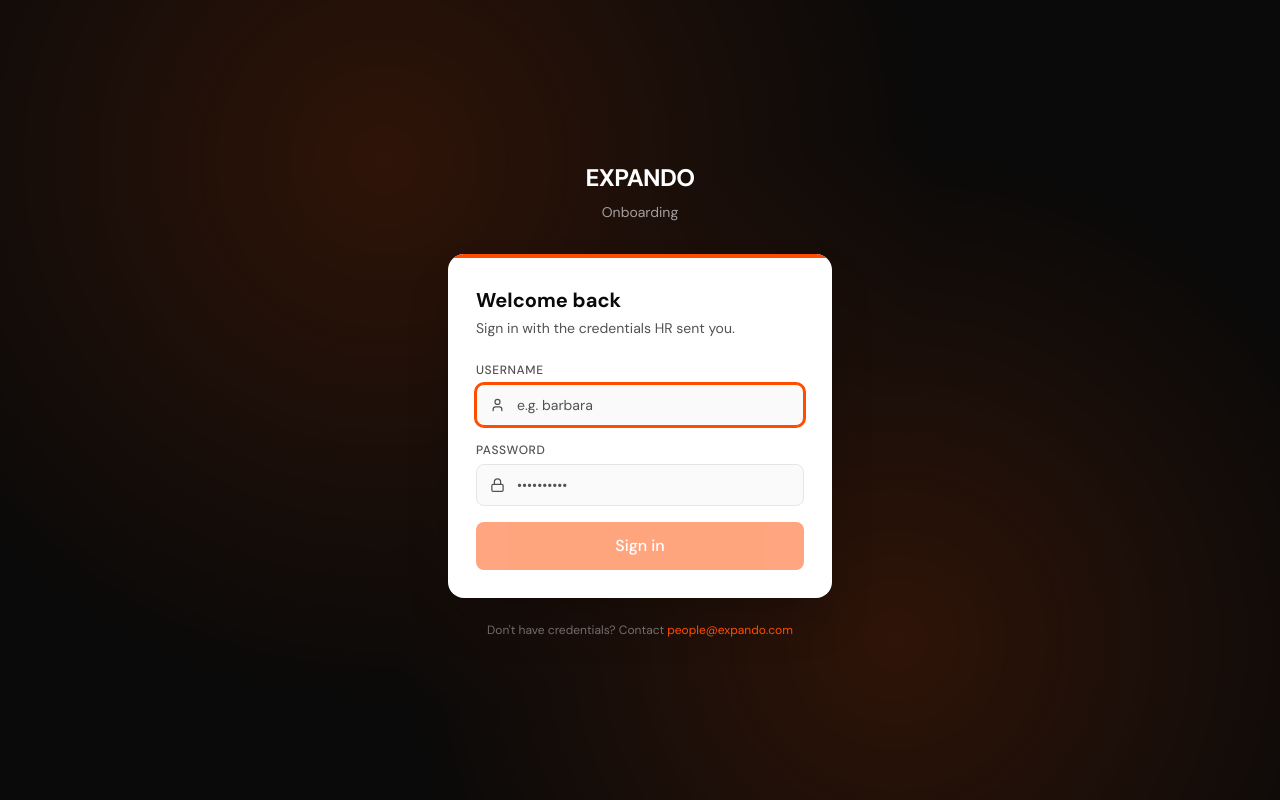
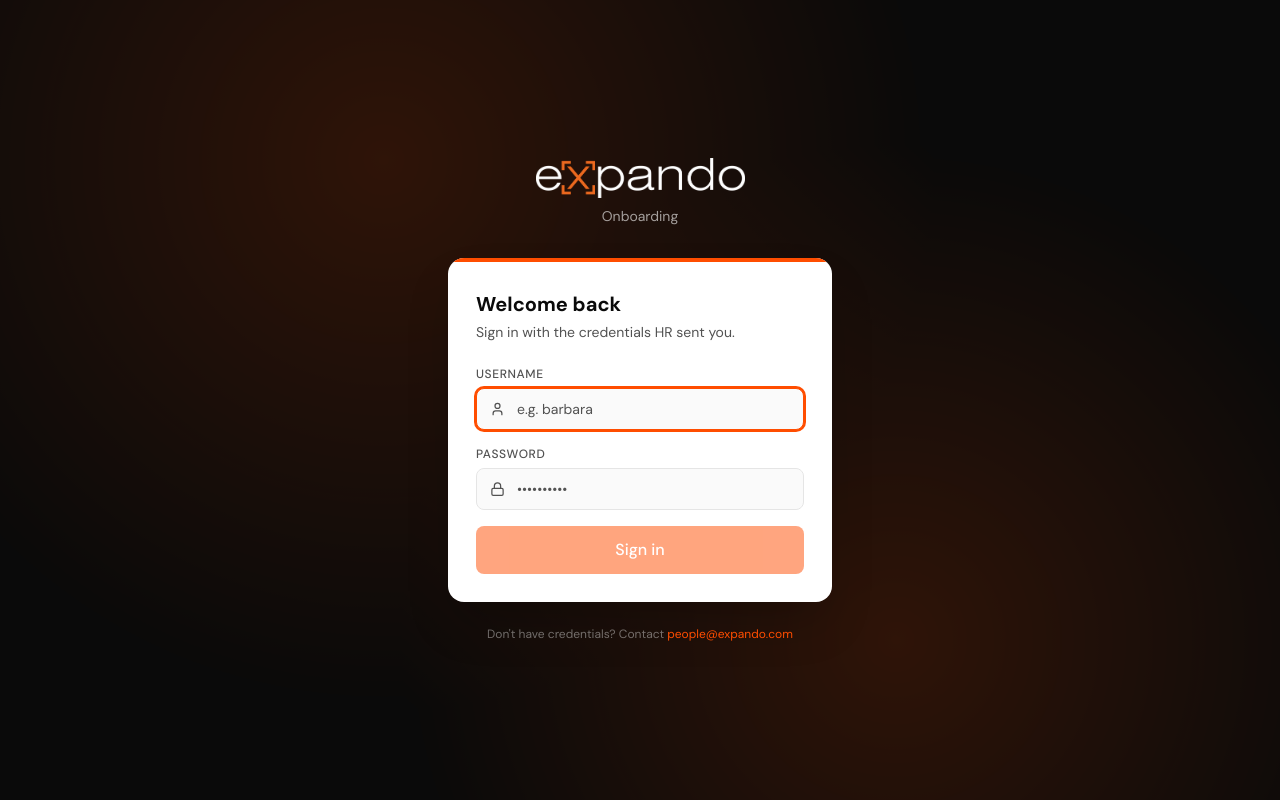
Before and after one commit to BasiaTreslin/expando-onboarding, a Next.js app: page /login in a window 1280 px wide. Built offline with nearby package versions, Linux system fonts and the light colour scheme.

Commit message:
feat(login): replace EXPANDO text with brand logo
Login page header now uses the white logo variant (matching the hero
nav over dark backgrounds). 'Onboarding' subtitle kept underneath.

```diff
--- a/src/app/login/page.tsx
+++ b/src/app/login/page.tsx
@@ -1,4 +1,5 @@
 import type { Metadata } from 'next';
+import Image from 'next/image';
 import { LoginForm } from './LoginForm';
 
 export const metadata: Metadata = {
@@ -22,8 +23,15 @@ export default function LoginPage() {
       </div>
 
       <div className="relative z-10 w-full max-w-sm">
-        <div className="text-center mb-8">
-          <p className="text-white font-bold text-2xl tracking-tight mb-2">EXPANDO</p>
+        <div className="flex flex-col items-center mb-8">
+          <Image
+            src="/logo/expando-logo-white.png"
+            alt="EXPANDO"
+            width={210}
+            height={40}
+            priority
+            className="h-10 w-auto mb-2"
+          />
           <p className="text-white/60 text-sm">Onboarding</p>
         </div>
 
```
